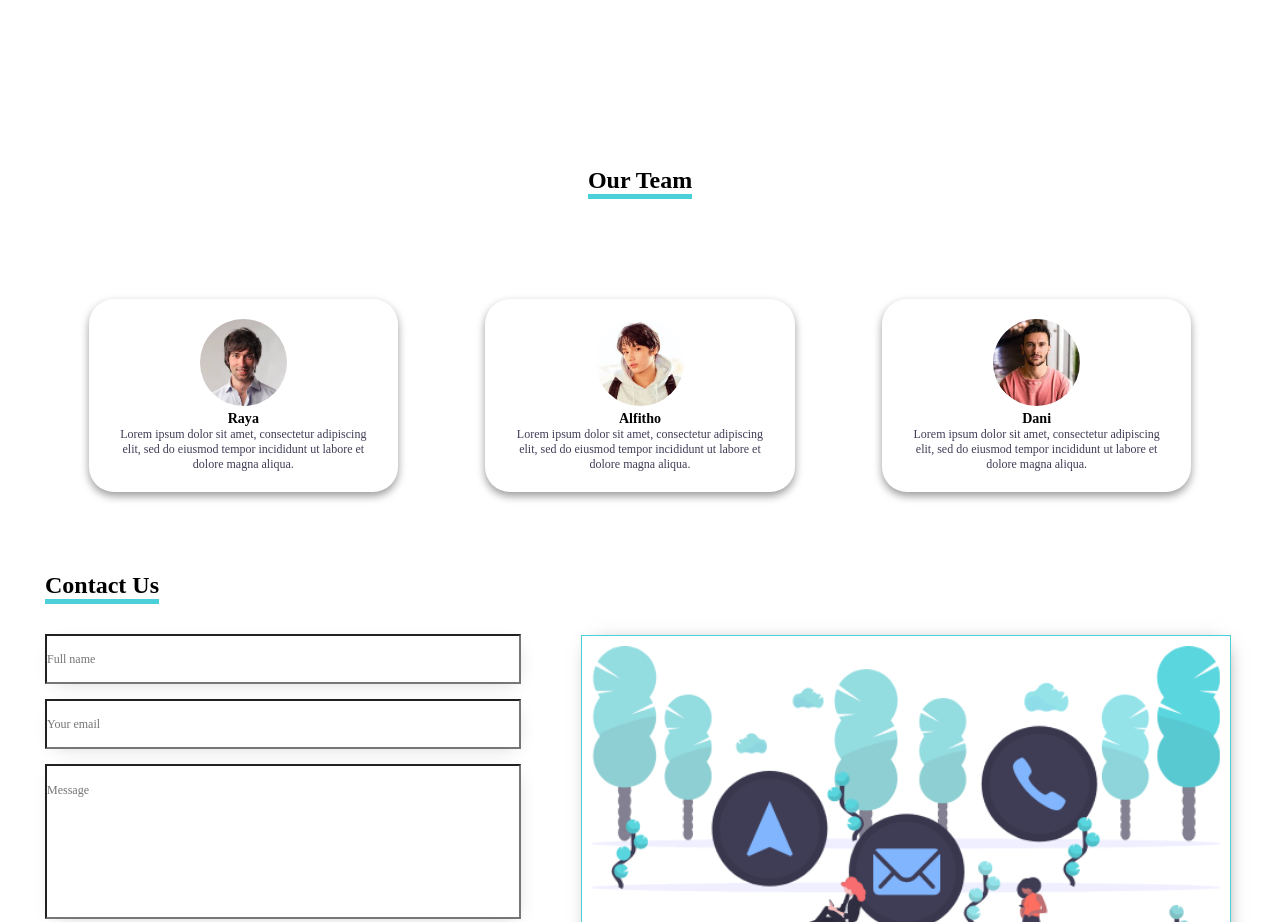
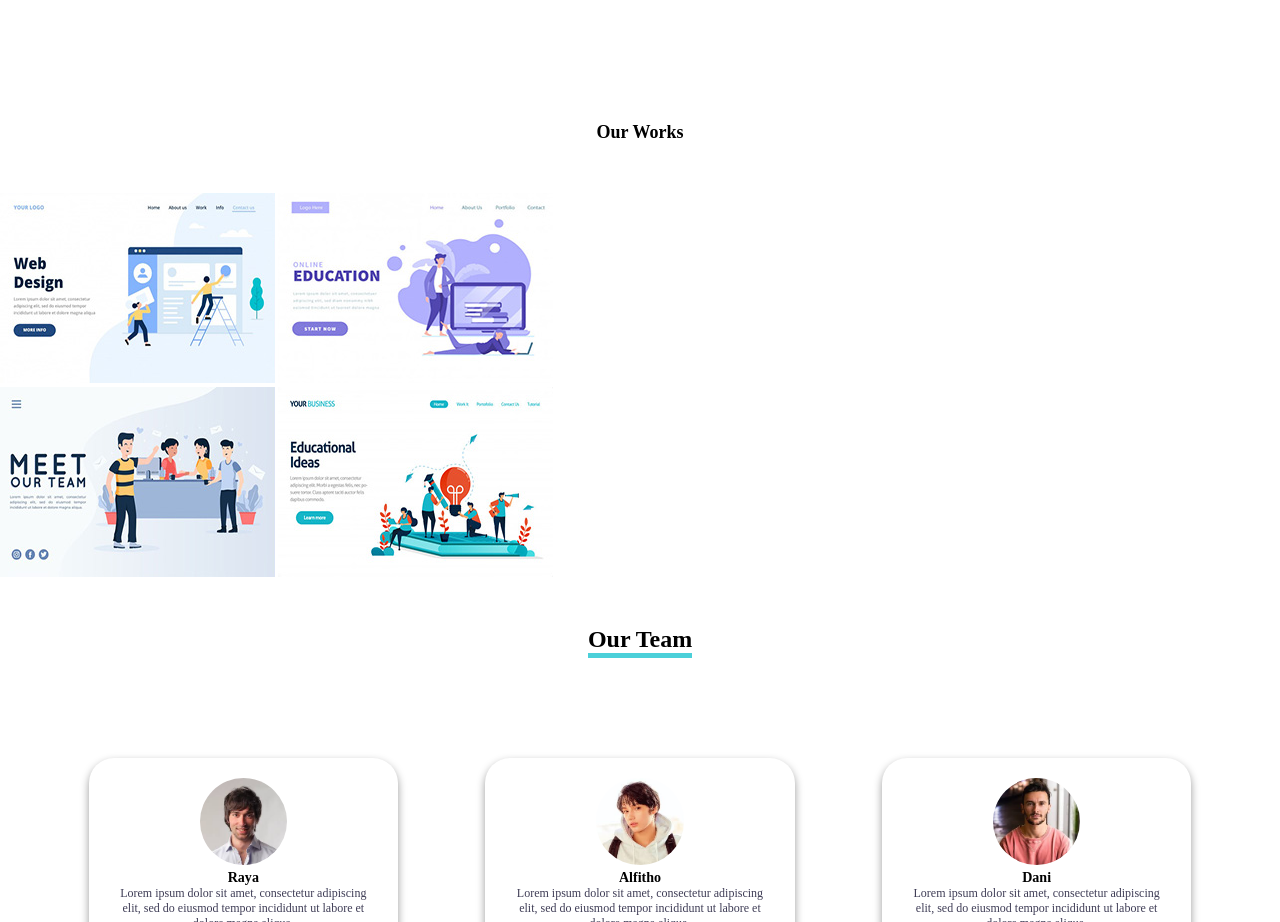
Before and after one commit to Pelampil/landingPage, a plain HTML site: page index.html in a window 1280 px wide. Shown: the part 1400-2322 px from the top of the page. Drawn offline with Linux system fonts and the light colour scheme.

Commit message:
Update index.html

```diff
--- a/index.html
+++ b/index.html
@@ -72,7 +72,23 @@
                 </div>
             </div>
         </section>
-        <!-- Section 4 -->
+<!-- Section 3 -->
+        <section id="ourWorks" class="works">
+            <div class="heading">
+                <h1>Our Works</h1>
+            </div>
+            <div class="images-container">
+                <div class="images">
+                    <a href="Assets/Photos/credit-freepikcom-1.jpg"><img src="Assets/Photos/credit-freepikcom-1.jpg" alt="PelampilWorks"></a>
+                    <a href="Assets/Photos/credit-freepikcom-2.jpg"><img src="Assets/Photos/credit-freepikcom-2.jpg" alt="PelampilWorks"></a>
+                </div>
+                <div class="images">
+                    <a href="Assets/Photos/credit-freepikcom-3.jpg"><img src="Assets/Photos/credit-freepikcom-3.jpg" alt="PelampilWorks"></a>
+                    <a href="Assets/Photos/credit-freepikcom-4.jpg"><img src="Assets/Photos/credit-freepikcom-4.jpg" alt="PelampilWorks"></a>
+                </div>
+            </div>
+        </section>
+<!-- Section 4 -->
         <div id="pad-page">
         <div class="team-cat">
             <h1 id="team"> Our Team </h1>
```
